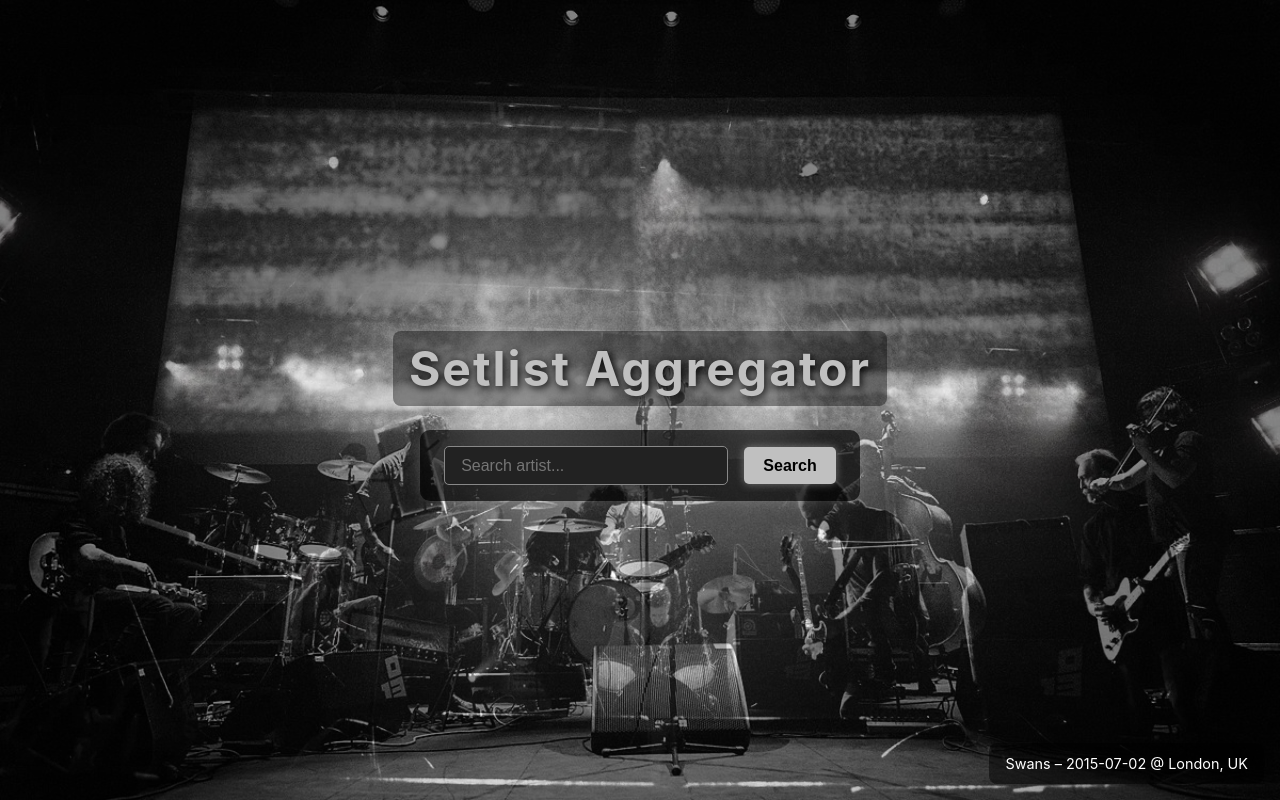
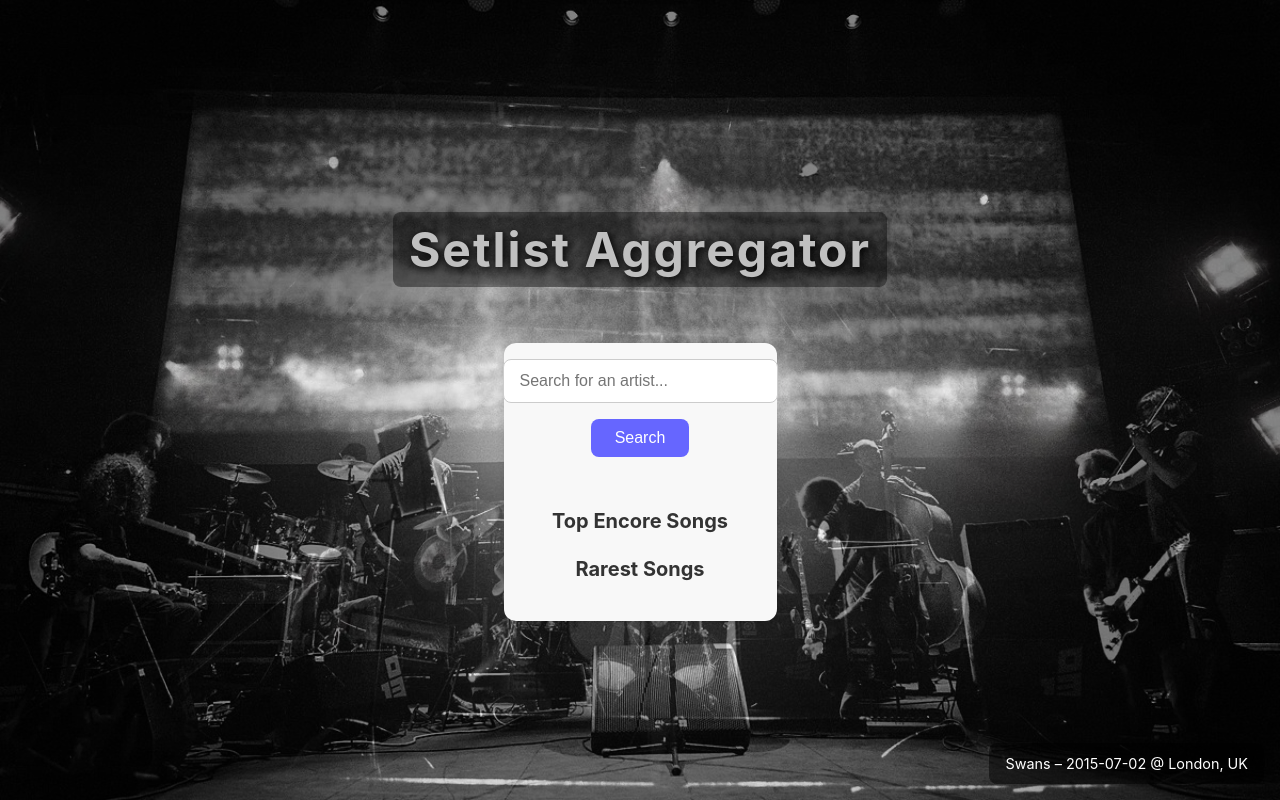
Before and after one commit to CIDS-484-Spring-2025/BP_Capstone, a React (Create React App) app in the folder frontend/: page / in a window 1280 px wide. Built offline with nearby package versions, Linux system fonts and the light colour scheme.

Commit message:
update SearchBar to fetch stats from backend

```diff
--- /dev/null
+++ b/frontend/src/components/SearchBar.css
@@ -0,0 +1,74 @@
+/* Container for the search input and button */
+.search-bar-container {
+  display: flex;
+  flex-direction: column;
+  align-items: center;
+  margin-top: 2rem;
+  padding: 1rem;
+  background-color: #f8f8f8;
+  border-radius: 12px;
+  box-shadow: 0 2px 8px rgba(0, 0, 0, 0.1);
+  max-width: 500px;
+  margin-left: auto;
+  margin-right: auto;
+}
+
+/* The input box styling */
+.search-input {
+  width: 100%;
+  max-width: 400px;
+  padding: 12px 16px;
+  font-size: 16px;
+  border: 1px solid #ccc;
+  border-radius: 8px;
+  outline: none;
+  transition: border 0.2s ease;
+}
+
+.search-input:focus {
+  border-color: #6666ff;
+}
+
+/* The search button */
+.search-button {
+  margin-top: 1rem;
+  padding: 10px 24px;
+  font-size: 16px;
+  background-color: #6666ff;
+  color: white;
+  border: none;
+  border-radius: 8px;
+  cursor: pointer;
+  transition: background-color 0.2s ease;
+}
+
+.search-button:hover {
+  background-color: #4d4ddb;
+}
+
+/* Container for results */
+.results-container {
+  margin-top: 2rem;
+  width: 100%;
+  max-width: 500px;
+  text-align: center;
+}
+
+/* Styling for result lists */
+.results-container h3 {
+  margin-bottom: 0.5rem;
+  font-size: 20px;
+  color: #333;
+}
+
+.results-container ul {
+  list-style: none;
+  padding: 0;
+  margin: 0 auto 1.5rem;
+}
+
+.results-container li {
+  padding: 6px 0;
+  border-bottom: 1px solid #ddd;
+  font-size: 16px;
+}
--- a/frontend/src/components/SearchBar.js
+++ b/frontend/src/components/SearchBar.js
@@ -1,62 +1,60 @@
-import React, { useState } from "react";
+import React, { useState } from 'react';
+import './SearchBar.css';
 
 function SearchBar() {
-  const [artist, setArtist] = useState("");
+  //store artist input from user
+  const [artistName, setArtistName] = useState('');
+  //store results from backend
+  const [encores, setEncores] = useState([]);
+  const [rarest, setRarest] = useState([]);
 
-  const handleSubmit = (e) => {
-    e.preventDefault();
-    //call backend endpoint
-    fetch(`http://localhost:8080/api/setlists?artist=${artist}`)
-      .then((res) => res.json())
-      .then((data) => console.log("Fetched setlists:", data))
-      .catch((err) => console.error("Error fetching setlists:", err));
+  //update input as user types
+  const handleInputChange = (e) => {
+    setArtistName(e.target.value);
+  };
+
+  //trigger on search click
+  const handleSearch = async () => {
+    try {
+      //fetch top encore songs from backend
+      const encoreRes = await fetch(`http://localhost:8080/api/setlists/encores?artist=${artistName}`);
+      const encoreData = await encoreRes.json();
+      setEncores(encoreData);
+
+      //fetch rarest songs from backend
+      const rareRes = await fetch(`http://localhost:8080/api/setlists/rarest?artist=${artistName}`);
+      const rareData = await rareRes.json();
+      setRarest(rareData);
+    } catch (err) {
+      console.error("Error fetching setlist data:", err);
+    }
   };
 
   return (
-    <form
-      onSubmit={handleSubmit}
-      style={{
-        display: "flex",
-        gap: "1rem",
-        alignItems: "center",
-        backgroundColor: "rgba(0, 0, 0, 0.6)",
-        padding: "1rem 1.5rem",
-        borderRadius: "10px",
-        boxShadow: "0 0 15px rgba(255, 255, 255, 0.2)",
-      }}
-    >
+    <div className="search-bar-container">
       <input
         type="text"
-        placeholder="Search artist..."
-        value={artist}
-        onChange={(e) => setArtist(e.target.value)}
-        style={{
-          padding: "0.6rem 1rem",
-          fontSize: "1rem",
-          borderRadius: "5px",
-          border: "1px solid #888",
-          backgroundColor: "#222",
-          color: "#eee",
-          width: "250px",
-        }}
+        placeholder="Search for an artist..."
+        value={artistName}
+        onChange={handleInputChange}
+        className="search-input"
       />
-      <button
-        type="submit"
-        style={{
-          padding: "0.6rem 1.2rem",
-          fontSize: "1rem",
-          borderRadius: "5px",
-          backgroundColor: "#C0C0C0", // silver
-          border: "none",
-          color: "#000",
-          fontWeight: "bold",
-          cursor: "pointer",
-          boxShadow: "0 0 8px rgba(192,192,192,0.5)",
-        }}
-      >
+      <button onClick={handleSearch} className="search-button">
         Search
       </button>
-    </form>
+
+      <div className="results-container">
+        <h3>Top Encore Songs</h3>
+        <ul>
+          {encores.map((song, idx) => <li key={idx}>{song}</li>)}
+        </ul>
+
+        <h3>Rarest Songs</h3>
+        <ul>
+          {rarest.map((song, idx) => <li key={idx}>{song}</li>)}
+        </ul>
+      </div>
+    </div>
   );
 }
 
```
Also changed, not shown: 1 other file (tests, documents, lock files or other folders).
